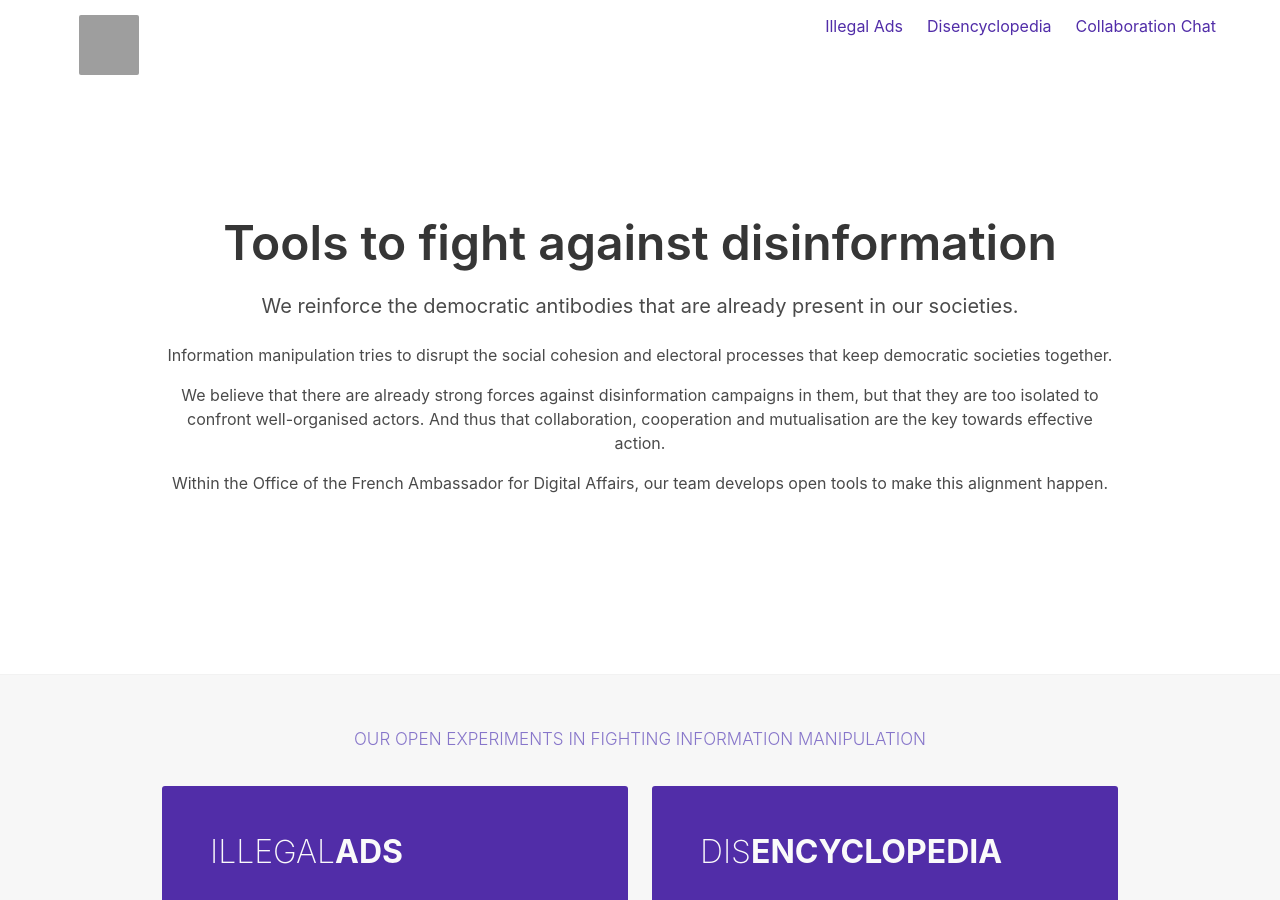
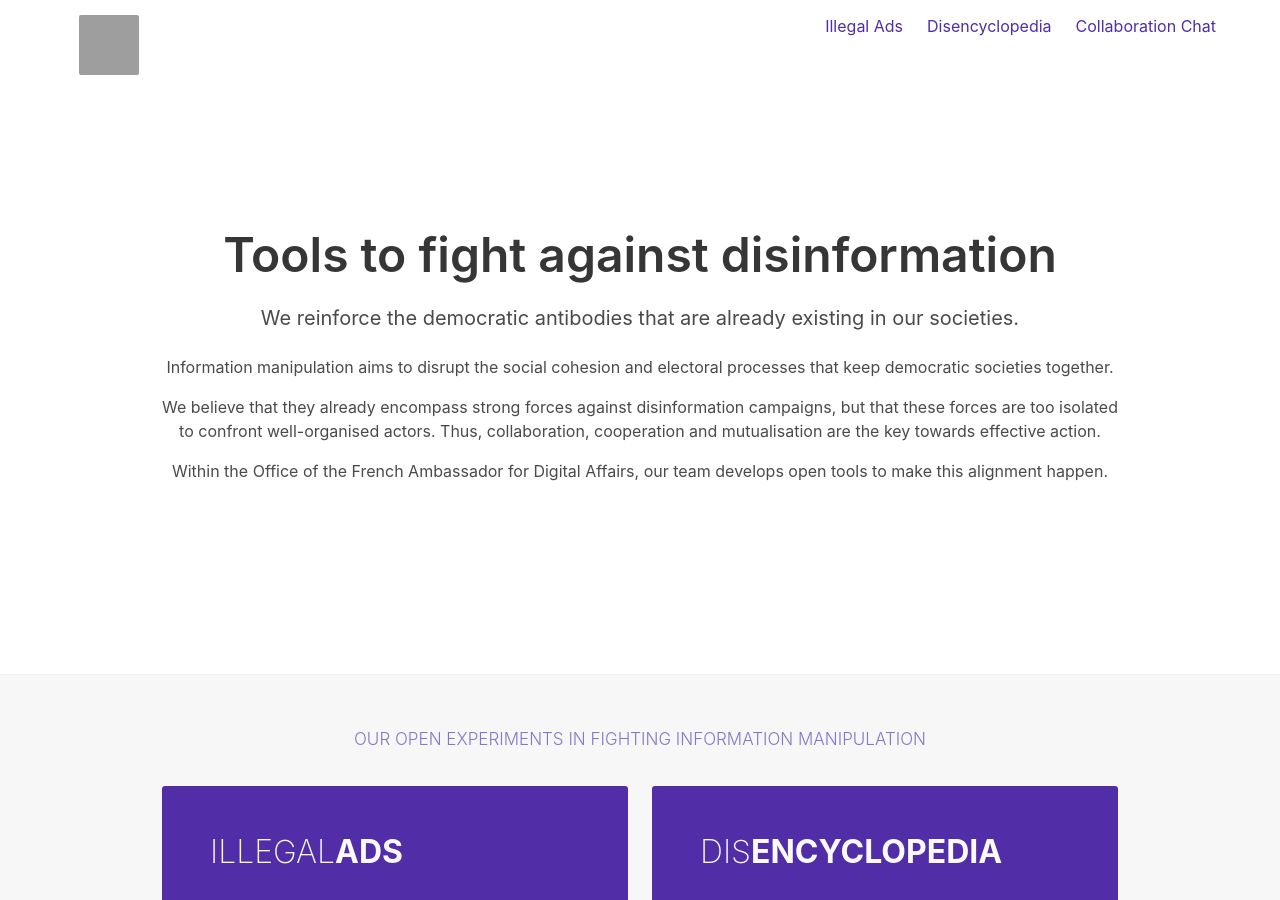
Before and after one commit to ambanum/disinfo.quaidorsay.fr, a Jekyll site: the page built from _pages/index.html, in a window 1280 px wide and 900 px high. Built offline with Jekyll 4.4.1, drawn with Linux system fonts in a browser that asks for light colours; comment, search, counter and statistics services are not loaded; grey boxes are pictures that could not be loaded.

Commit message:
Operate minor changes post-review

```diff
--- a/_pages/index.html
+++ b/_pages/index.html
@@ -36,13 +36,13 @@ nav_exclude: true
 							Tools to fight against disinformation
 						</h1>
 						<h2 class="subtitle">
-							We reinforce the democratic antibodies that are already present in our societies.
+							We reinforce the democratic antibodies that are already existing in our societies.
 						</h2>
 						<p class="description">
-							Information manipulation tries to disrupt the social cohesion and electoral processes that keep democratic societies together.
+							Information manipulation aims to disrupt the social cohesion and electoral processes that keep democratic societies together.
 						</p>
 						<p class="description">
-							We believe that there are already strong forces against disinformation campaigns in them, but that they are too isolated to confront well-organised actors. And thus that collaboration, cooperation and mutualisation are the key towards effective action.
+							We believe that they already encompass strong forces against disinformation campaigns, but that these forces are too isolated to confront well-organised actors. Thus, collaboration, cooperation and mutualisation are the key towards effective action.
 						</p>
 						<p class="description">
 							Within the Office of the French Ambassador for Digital Affairs, our team develops open tools to make this alignment happen.
```
